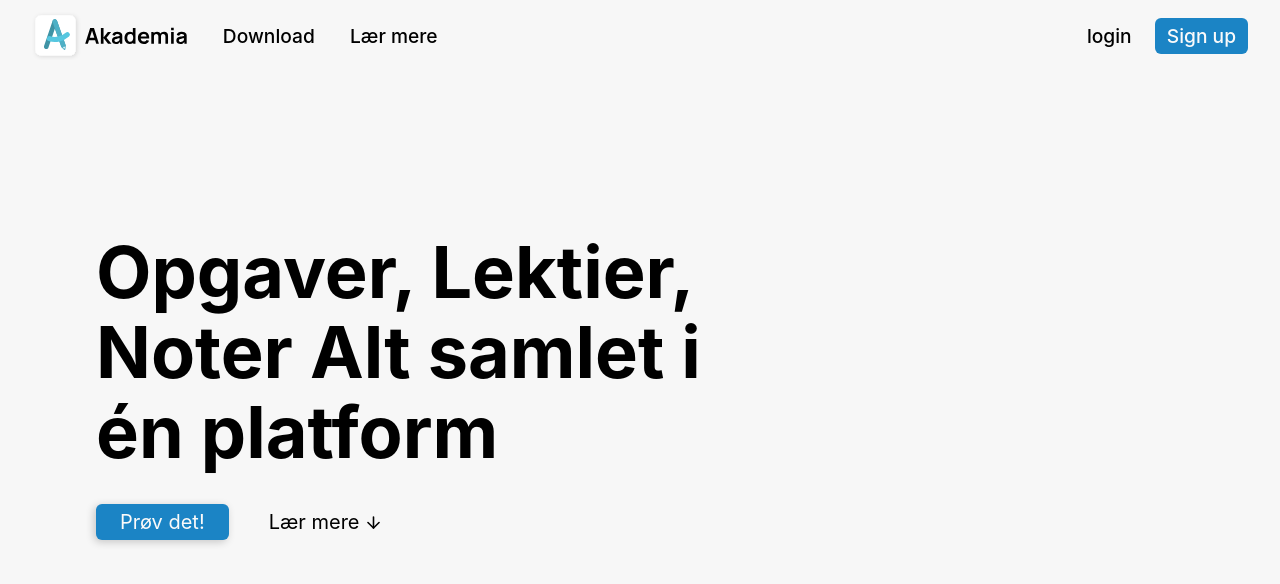
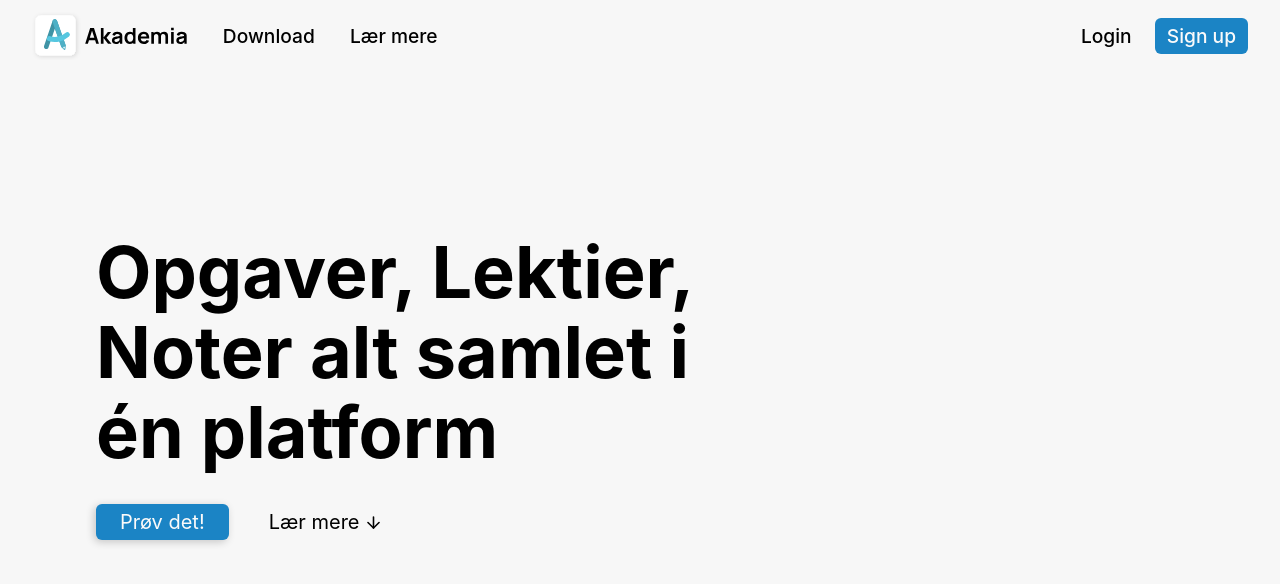
Before and after one commit to Akademiaapp/website, a SvelteKit app: page / in a window 1280 px wide. Shown: the top 584 px of the page. Built offline with nearby package versions, Linux system fonts and the light colour scheme.

Commit message:
Capitalize corrections

```diff
--- a/src/routes/+layout.svelte
+++ b/src/routes/+layout.svelte
@@ -9,7 +9,7 @@
 	<a href="" class="button hover:bg-muted">Download</a>
 	<a href="" class="button hover:bg-muted">Lær mere</a>
 	<div class="spacer"></div>
-	<a href="" class="button hover:bg-muted">login</a>
+	<a href="" class="button hover:bg-muted">Login</a>
 	<a href="" class="button primary">Sign up</a>
 </nav>
 <slot />
--- a/src/routes/+page.svelte
+++ b/src/routes/+page.svelte
@@ -4,7 +4,10 @@
 
 <div class="header py-40 px-24 space-y-8">
 	<h1 class="text-7xl font-bold leading-[5rem] max-w-[40rem]">
-		<span>Opgaver</span>, <span>Lektier</span>, <span>Noter</span> Alt samlet i én platform
+		<span class="shadow-blue-700">Opgaver</span>,
+		<span class="shadow-purple-700">Lektier</span>,
+		<span class="shadow-emerald-700">Noter</span>
+		alt samlet i én platform
 	</h1>
 	<div class="flex gap-10 items-center text-xl">
 		<button class="button shadow primary text-xl px-6 py-1 rounded-md"> Prøv det! </button>
@@ -16,9 +19,13 @@
 </div>
 
 <style lang="scss">
+	span {
+		transition: all 300ms;
+	}
 	span:hover {
-		-webkit-text-stroke: 1px black;
-		-webkit-text-fill-color: white;
+		// -webkit-text-stroke: 1px black;
+
+		text-shadow: var(--tw-shadow-color) 0 0 10px;
 	}
 	a {
 		&::after {
```
